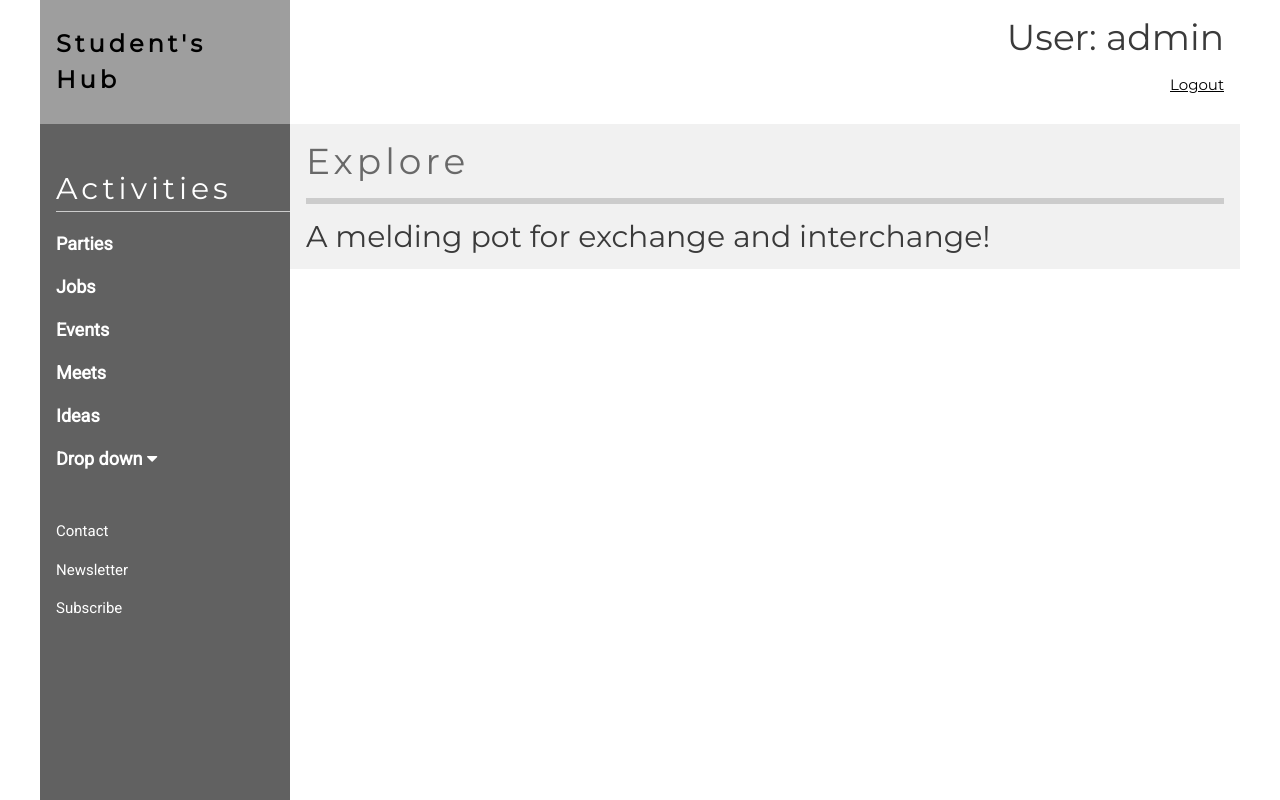
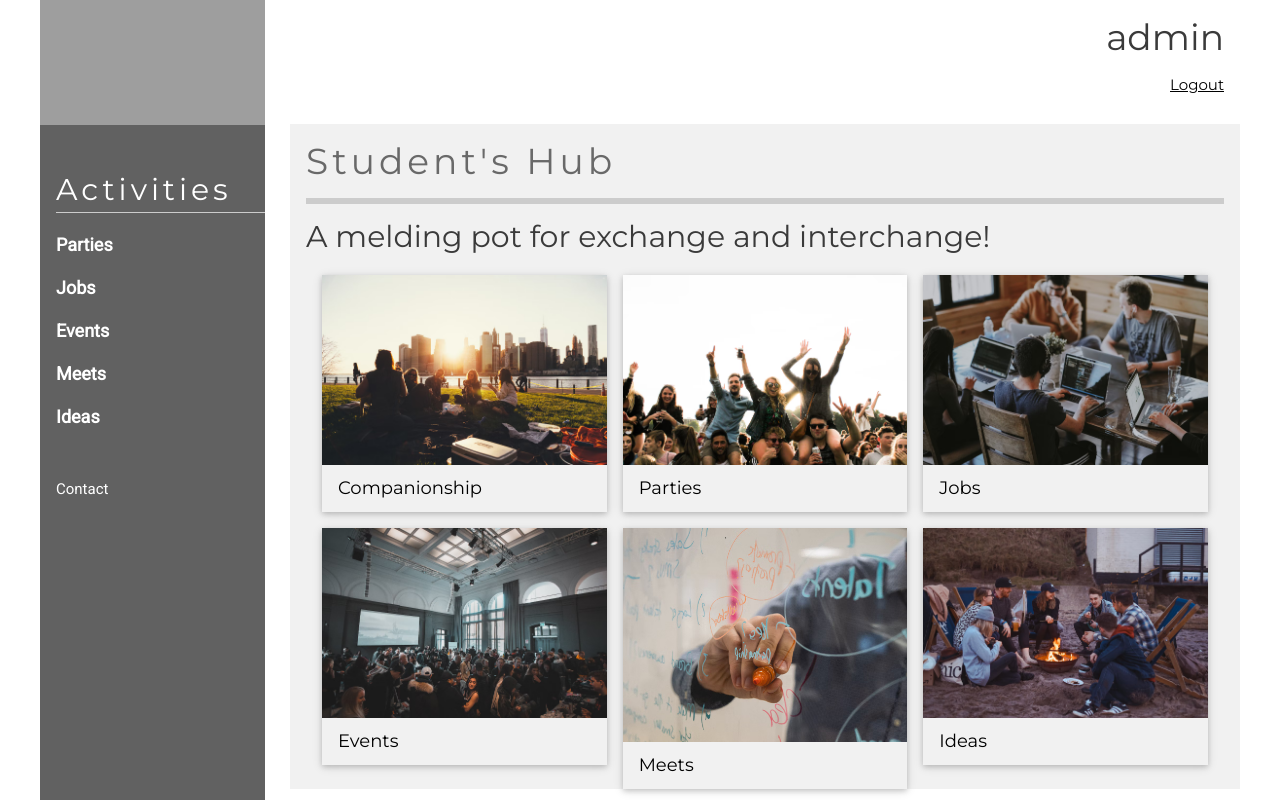
Before and after one commit to AlexNica11/WAD_project, a Django app: page / in a window 1280 px wide. Run offline with Django 4.2, Linux system fonts and the light colour scheme; a user stored in the database is signed in; grey boxes are pictures that could not be loaded.

Commit message:
Frontend Ready!

```diff
--- a/StudentHub/templates/StudentHub/Blueprint.html
+++ b/StudentHub/templates/StudentHub/Blueprint.html
@@ -131,7 +131,7 @@
 {#</body>#}
 {#</html>#}
 
-
+{% load static %}
 <!DOCTYPE html>
 <html lang="en">
 <head>
@@ -149,15 +149,18 @@
     </style>
 </head>
 <body class="main-content" style="max-width: 1200px; margin-left: auto; margin-right: auto">
-<center  class="w3-right-align w3-text-dark-grey w3-margin-right"><h1>User: {{ request.user }}</h1></center>
+<center  class="w3-right-align w3-text-dark-grey w3-margin-right"><h1>{{ request.user }}</h1></center>
 {% if request.user.is_authenticated %}
     <center class="w3-right-align w3-margin-right"><a href="{% url 'logout-user' %}">Logout</a></center>
 {% endif %}
 <!-- Sidebar/menu -->
-<nav class="w3-sidebar w3-bar-block w3-dark-grey w3-collapse w3-top w3-animate-left" style="z-index:3;width:250px" id="mySidebar">
-    <div class="w3-container w3-grey w3-display-container w3-padding-16">
+<nav class="w3-sidebar w3-bar-block w3-dark-grey w3-collapse w3-top" style="z-index:3;width:225px" id="mySidebar">
+    <div class="w3-container w3-grey w3-display-container w3-padding-16" style="height: 125px">
         <i onclick="w3_close()" class="fa fa-remove w3-hide-large w3-button w3-display-topright"></i>
-        <h3 class="w3-wide"><b>Student's Hub</b></h3>
+{#        <h3 class="w3-wide"><b>Student's Hub</b></h3>#}
+        <a href="../">
+            <img src="{% static 'StudentHub/desktop-goose-logo.png' %}" class="w3-hover-grayscale w3-display-middle" alt="GooseLogo" style="width: 100px;height: 100px">
+        </a>
     </div>
     <div class="w3-padding-32 w3-large w3-text-white" style="font-weight:bold">
 {#        <a onclick="url_parsing('parties')"  class="w3-bar-item w3-button" id="parties">Parties</a>#}
@@ -173,23 +176,25 @@
         <a href="{% url 'activity' 'ideas' %}" class="{% if activity == 'ideas'%}w3-light-grey{% endif %} w3-bar-item w3-button" id="ideas">Ideas</a>
 
 {#        <a href="jobs/" class="w3-bar-item w3-button">Jobs</a>#}
-        <a onclick="myAccFunc()" href="javascript:void(0)" class="w3-dark-grey w3-button w3-block w3-white w3-left-align" id="myBtn">
-            Drop down <i class="fa fa-caret-down"></i>
-        </a>
-        <div id="demoAcc" class="w3-bar-block w3-hide w3-padding-large w3-medium w3-show">
-            <a href="#" class="w3-dark-grey w3-bar-item w3-button w3-light-grey"><i class="fa fa-caret-right w3-margin-right"></i>Skinny</a>
-            <a href="#" class="w3-bar-item w3-button">Relaxed</a>
-            <a href="#" class="w3-bar-item w3-button">Bootcut</a>
-            <a href="#" class="w3-bar-item w3-button">Straight</a>
-        </div>
+{#        <a onclick="myAccFunc()" href="javascript:void(0)" class="w3-dark-grey w3-button w3-block w3-white w3-left-align" id="myBtn">#}
+{#            Drop down <i class="fa fa-caret-down"></i>#}
+{#        </a>#}
+{#        <div id="demoAcc" class="w3-bar-block w3-hide w3-padding-large w3-medium w3-show">#}
+{#            <a href="#" class="w3-dark-grey w3-bar-item w3-button w3-light-grey"><i class="fa fa-caret-right w3-margin-right"></i>Skinny</a>#}
+{#            <a href="#" class="w3-bar-item w3-button">Relaxed</a>#}
+{#            <a href="#" class="w3-bar-item w3-button">Bootcut</a>#}
+{#            <a href="#" class="w3-bar-item w3-button">Straight</a>#}
+{#        </div>#}
         {#        <a href="meets/" class="w3-bar-item w3-button">Meets</a>#}
         {#        <a href="ideas/" class="w3-bar-item w3-button">Ideas</a>#}
         {#            <a href="#" class="w3-bar-item w3-button">Blazers</a>#}
         {#            <a href="#" class="w3-bar-item w3-button">Shoes</a>#}
     </div>
-    <a href="#footer" class="w3-bar-item w3-button w3-padding">Contact</a>
-    <a href="javascript:void(0)" class="w3-bar-item w3-button w3-padding" onclick="document.getElementById('newsletter').style.display='block'">Newsletter</a>
-    <a href="#footer" class="w3-bar-item w3-button w3-padding">Subscribe</a>
+
+{#  <a href="{% url 'activity' 'ideas' %}" class="{% if activity == 'ideas'%}w3-light-grey{% endif %} w3-bar-item w3-button" id="ideas">Ideas</a>#}
+    <a href="{% url 'activity' 'contact' %}" class="w3-bar-item w3-button w3-padding">Contact</a>
+{#    <a href="javascript:void(0)" class="w3-bar-item w3-button w3-padding" onclick="document.getElementById('newsletter').style.display='block'">Newsletter</a>#}
+{#    <a href="#footer" class="w3-bar-item w3-button w3-padding">Subscribe</a>#}
 </nav>
 
 <!-- Top menu on small screens -->
@@ -209,7 +214,15 @@
 
     <!-- Top header -->
     <div class="w3-container w3-xlarge w3-margin-top">
-        <h1 class="w3-wide" style="color: dimgray">Explore</h1>
+        <h1 class="w3-wide" style="color: dimgray">
+            {% if activity == 'parties'%}Parties
+            {% elif activity == 'jobs'%}Jobs
+            {% elif activity == 'events'%}Events
+            {% elif activity == 'meets'%}Meets
+            {% elif activity == 'ideas'%}Ideas
+            {% else %}Student's Hub
+            {% endif %}
+        </h1>
     </div>
 
     <!-- Image header -->
--- a/StudentHub/templates/StudentHub/Lobby.html
+++ b/StudentHub/templates/StudentHub/Lobby.html
@@ -1,5 +1,65 @@
 {% extends 'StudentHub/Blueprint.html' %}
 
 {% block content %}
+    {% load static %}
     <h2 class="w3-text-dark-gray">A melding pot for exchange and interchange!</h2>
+
+
+    <div class="w3-row-padding w3-margin-top">
+        <div class="w3-third">
+            <div class="w3-card">
+                <img src="{% static 'StudentHub/LobbyImages/students1.png' %}" style="width:100%">
+                <div class="w3-container">
+                    <h5>Companionship</h5>
+                </div>
+            </div>
+        </div>
+
+        <div class="w3-third">
+            <div class="w3-card">
+                <img src="{% static 'StudentHub/LobbyImages/students2.png' %}" style="width:100%">
+                <div class="w3-container">
+                    <h5>Parties</h5>
+                </div>
+            </div>
+        </div>
+
+        <div class="w3-third">
+            <div class="w3-card">
+                <img src="{% static 'StudentHub/LobbyImages/students3.png' %}" style="width:100%">
+                <div class="w3-container">
+                    <h5>Jobs</h5>
+                </div>
+            </div>
+        </div>
+    </div>
+
+    <div class="w3-row-padding w3-margin-top">
+        <div class="w3-third">
+            <div class="w3-card">
+                <img src="{% static 'StudentHub/LobbyImages/students4.png' %}" style="width:100%">
+                <div class="w3-container">
+                    <h5>Events</h5>
+                </div>
+            </div>
+        </div>
+
+        <div class="w3-third">
+            <div class="w3-card">
+                <img src="{% static 'StudentHub/LobbyImages/students5.png' %}" style="width:100%">
+                <div class="w3-container">
+                    <h5>Meets</h5>
+                </div>
+            </div>
+        </div>
+
+        <div class="w3-third">
+            <div class="w3-card">
+                <img src="{% static 'StudentHub/LobbyImages/students6.png' %}" style="width:100%">
+                <div class="w3-container">
+                    <h5>Ideas</h5>
+                </div>
+            </div>
+        </div>
+    </div>
 {% endblock %}
```
Also changed, not shown: StudentHub/static/StudentHub/chatbox.css (added, +59 -0 lines), StudentHub/templates/StudentHub/ActivityBlueprint.html (+16 -10 lines), StudentHub/templates/StudentHub/ChatRoom.html (+31 -5 lines), StudentHub/templates/StudentHub/LoginPage.html (+21 -21 lines), StudentHub/templates/StudentHub/SignUpPage.html (+49 -40 lines), StudentHub/static/StudentHub/LobbyImages/students1.png (added), StudentHub/static/StudentHub/LobbyImages/students2.png (added), StudentHub/static/StudentHub/LobbyImages/students3.png (added), StudentHub/static/StudentHub/LobbyImages/students4.png (added), StudentHub/static/StudentHub/LobbyImages/students5.png (added), StudentHub/static/StudentHub/LobbyImages/students6.png (added), db.sqlite3.
